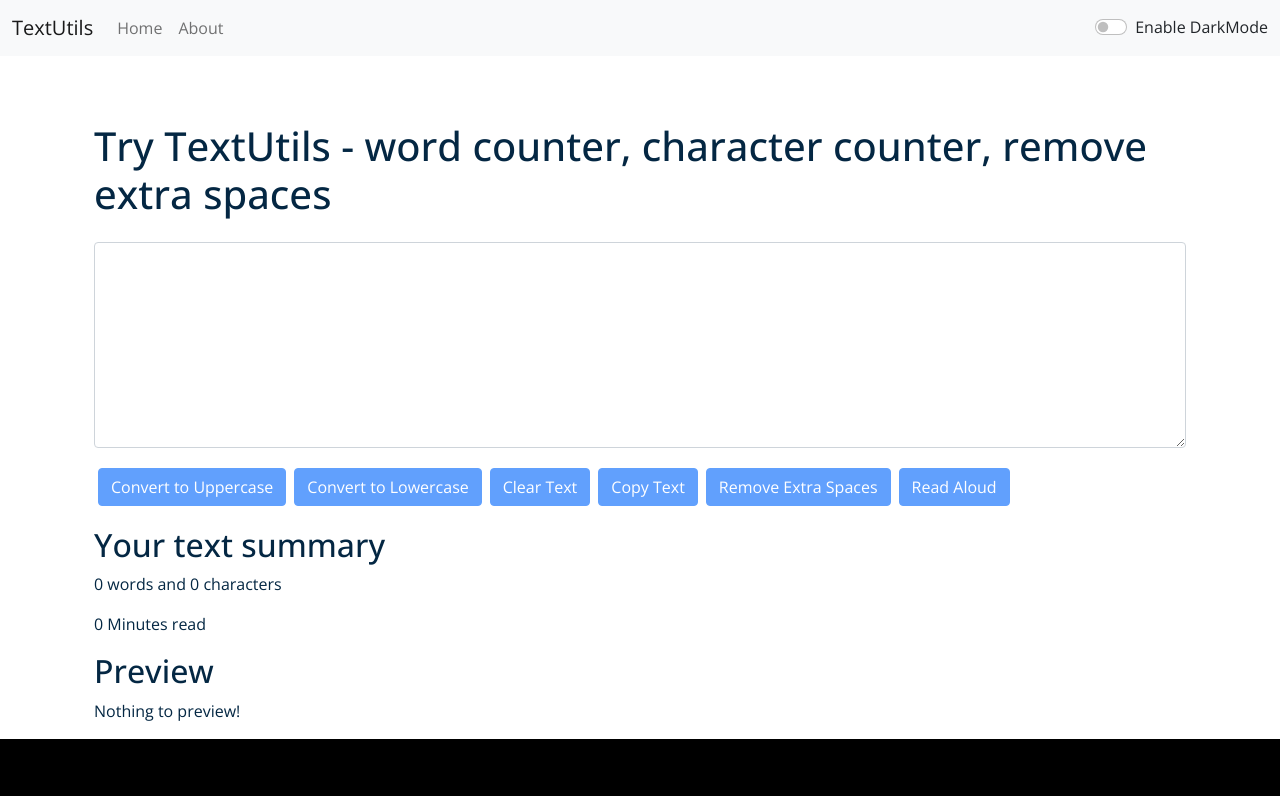
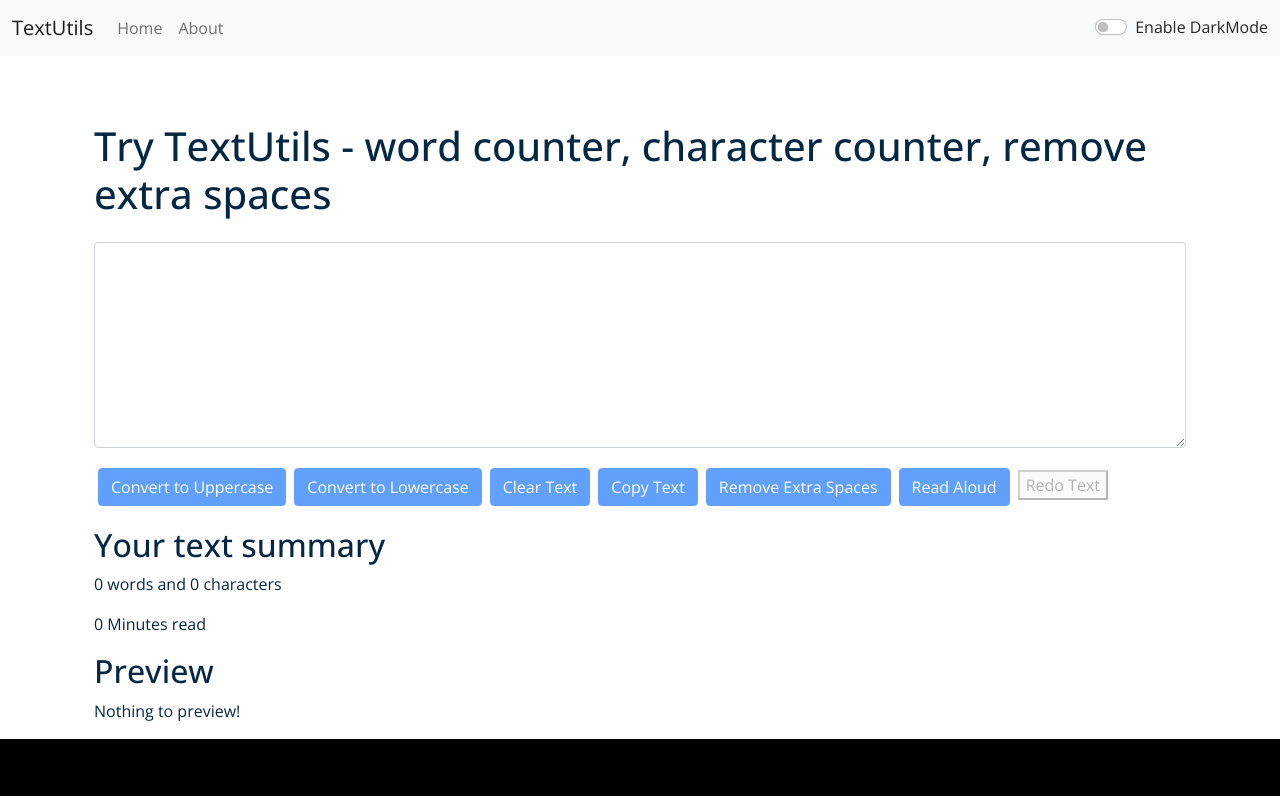
Before and after one commit to prabhat7k/Hactoberfest22, a React (Create React App) app: page / in a window 1280 px wide. Shown: the top 796 px of the page. Built offline with nearby package versions, Linux system fonts and the light colour scheme.

Commit message:
Update TextForm.js

```diff
--- a/src/components/TextForm.js
+++ b/src/components/TextForm.js
@@ -3,18 +3,25 @@ import React, {useState} from 'react'
 
 export default function TextForm(props) {
     const handleUpClick = ()=>{
+        undoTextHistory.push(text);
+    updateUndoTextHistory(undoTextHistory);
         let newText = text.toUpperCase();
         setText(newText)
         props.showAlert("Converted to uppercase!", "success");
     }
 
     const handleLoClick = ()=>{
+        undoTextHistory.push(text);
+    updateUndoTextHistory(undoTextHistory);
         let newText = text.toLowerCase();
+
         setText(newText)
         props.showAlert("Converted to lowercase!", "success");
     }
 
     const handleClearClick = ()=>{
+        undoTextHistory.push(text);
+    updateUndoTextHistory(undoTextHistory);
         let newText = '';
         setText(newText);
         props.showAlert("Text Cleared!", "success");
@@ -26,12 +33,16 @@ export default function TextForm(props) {
 
     // Credits: A
     const handleCopy = () => {
+        undoTextHistory.push(text);
+    updateUndoTextHistory(undoTextHistory);
         navigator.clipboard.writeText(text);
         props.showAlert("Copied to Clipboard!", "success");
     }
 
     // Credits: Coding Wala
     const handleExtraSpaces = () => {
+        undoTextHistory.push(text);
+    updateUndoTextHistory(undoTextHistory);
         let newText = text.split(/[ ]+/);
         setText(newText.join(" "));
         props.showAlert("Extra spaces removed!", "success");
@@ -47,6 +58,18 @@ export default function TextForm(props) {
             alert("speech synthesis not supported ")
         }
     }
+      const handleRedoText = () => {
+    undoTextHistory.push(text);
+    updateUndoTextHistory(undoTextHistory);
+    const lastText = redoTextHistory[redoTextHistory.length - 1];
+    redoTextHistory.pop();
+    updateRedoTextHistory(redoTextHistory);
+    setText(lastText);
+    props.showAlert("Successfully recovered your last text!", "success");
+  };
+
+  const [redoTextHistory, updateRedoTextHistory] = useState([]);
+  const [undoTextHistory, updateUndoTextHistory] = useState([]);
 
     const [text, setText] = useState('');
     // text = "new text"; // Wrong way to change the state
@@ -64,6 +87,14 @@ export default function TextForm(props) {
             <button disabled={text.length===0} className="btn btn-primary mx-1 my-1" onClick={handleCopy}>Copy Text</button>
             <button disabled={text.length===0} className="btn btn-primary mx-1 my-1" onClick={handleExtraSpaces}>Remove Extra Spaces</button>
             <button disabled={text.length===0} className="btn btn-primary mx-1 my-1" onClick={handleReadAloud}>Read Aloud</button>
+            <button
+          disabled={redoTextHistory.length === 0}
+          className="custom-button mx-1 my-1"
+          type="submit"
+          onClick={handleRedoText}
+        >
+          Redo Text
+        </button>
         </div>
         <div className="container my-3" style={{color: props.mode==='dark'?'white':'#042743'}}>
             <h2>Your text summary</h2>
```
